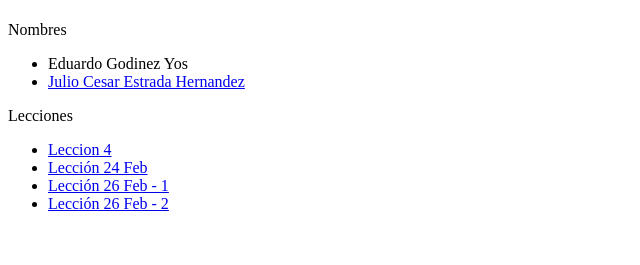
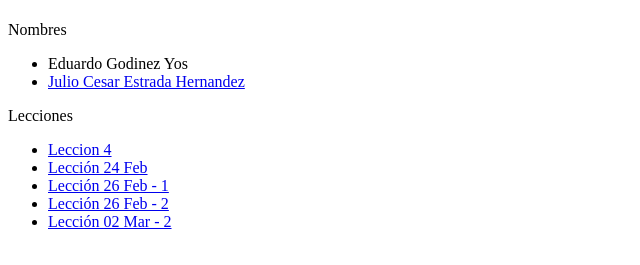
Before and after one commit to zerachiel17/zerachiel17, a plain HTML site: page RV/index.html in a window 1280 px wide. Shown: the part 59-324 px from the top of the page, without its empty margins (0-640 px from the left). Drawn offline with Linux system fonts and the light colour scheme.

Commit message:
Update index.html

```diff
--- a/RV/index.html
+++ b/RV/index.html
@@ -18,6 +18,7 @@
           <li><a href="http://zerachiel17.github.io/RV/leccion24feb.html">Lección 24 Feb</a></li>
           <li><a href="http://zerachiel17.github.io/RV/26feb.html">Lección 26 Feb - 1</a></li>
           <li><a href="http://zerachiel17.github.io/RV/26feb-2.html">Lección 26 Feb - 2</a></li>
+          <li><a href="http://zerachiel17.github.io/RV/02mar.html">Lección 02 Mar - 2</a></li>
 </ul>
 
 </body>
```
